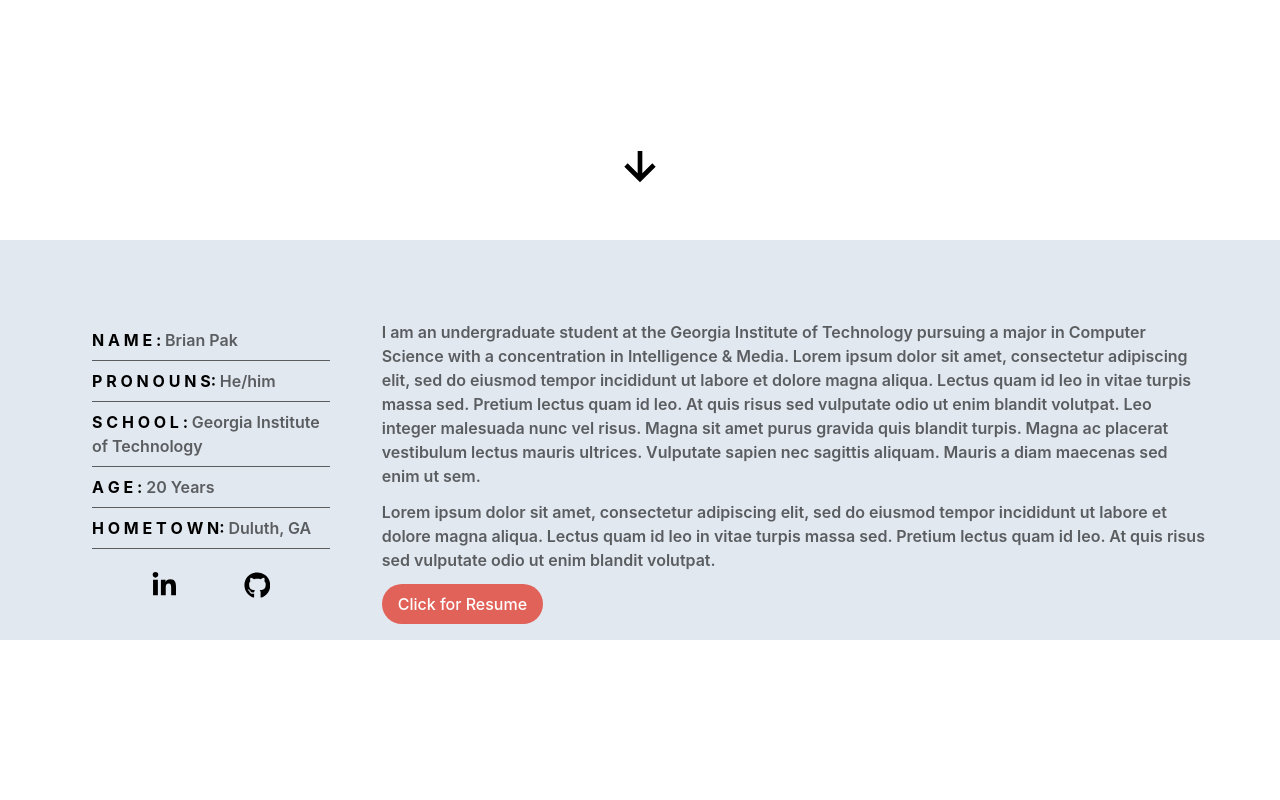
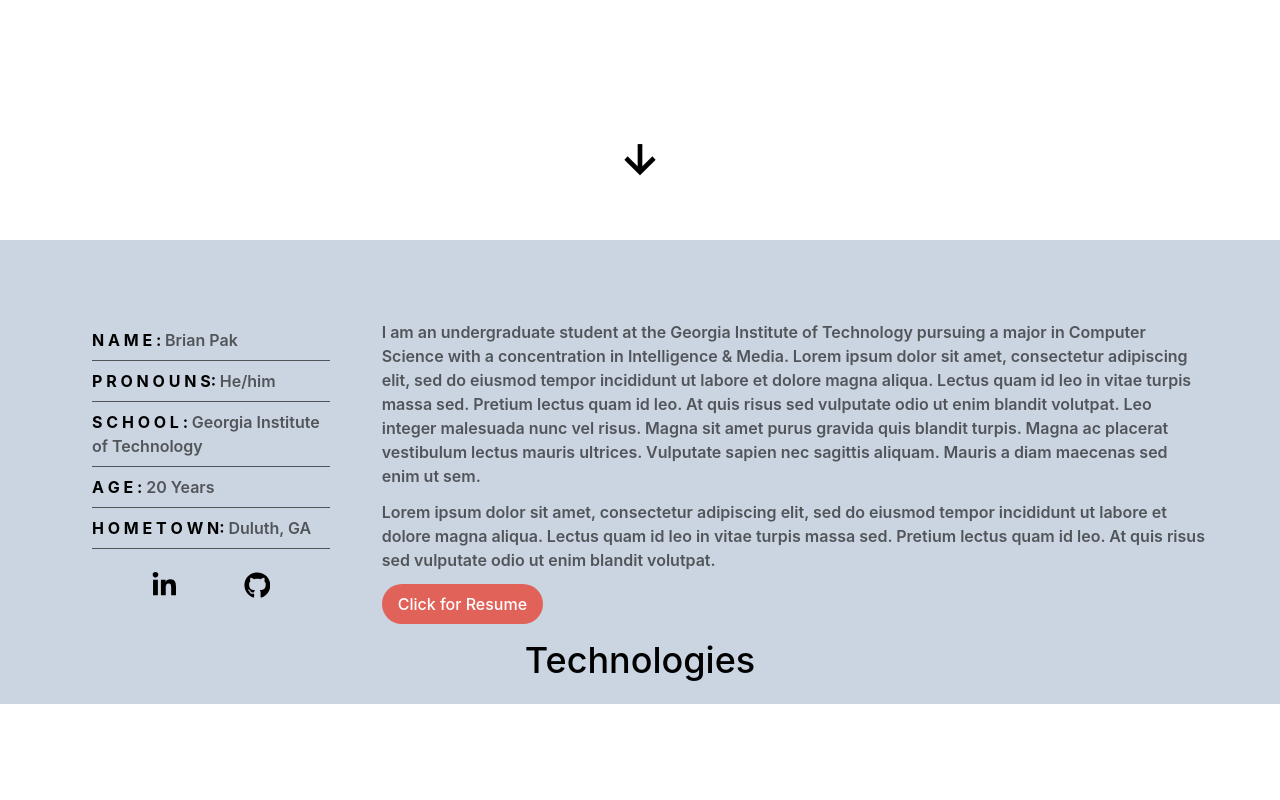
Before and after one commit to brianpak2402/site, a Next.js app: page / in a window 1280 px wide. Shown: the part 600-1400 px from the top of the page. Before the commit the page ends 1280 px from the top, so only its background shows below. Built offline with nearby package versions, Linux system fonts and the light colour scheme.

Commit message:
resolve preloader bug

```diff
--- a/app/Preloader.tsx
+++ b/app/Preloader.tsx
@@ -2,7 +2,7 @@ import React from 'react';
 
 export default function Preloader() {
   return (
-      <div className="fixed top-0 left-0 w-full h-full flex justify-center items-center bg-white animate-fadeOut opacity-0">
+      <div className="fixed top-0 left-0 w-full h-full flex justify-center items-center bg-white animate-fadeOut opacity-0 pointer-events-none">
           <div className="absolute top-1/2 left-1/2 spinner-border animate-spin inline-block w-16 h-16 border-2 border-black border-t-white rounded-full" >
                 <span className="spinner-rotate"></span>
           </div>
--- a/app/layout.tsx
+++ b/app/layout.tsx
@@ -20,7 +20,7 @@ export default function RootLayout({
 
       <body>
         {/* <Navbar/> */}
-        {/* <Preloader/> */}
+        <Preloader/>
         {children}
       </body>
     </html>
--- a/app/page.tsx
+++ b/app/page.tsx
@@ -15,8 +15,8 @@ export default function Home() {
         </div>
         <BiDownArrowAlt className='animate-bounce h-14 w-14 self-center mt-auto'/>
       </section>
-      <section className='py-10'>
-        <div className='flex flex-row bg-slate-200 h-screen/2 px-14 py-16 justify-between'>
+      <section className='py-10 h-screen/2'>
+        <div className='flex flex-row bg-slate-300  px-14 py-16 justify-between'>
           <div className='m-4 items-start w-1/4 px-5'>
             <ul className='roboto-mono'>
               <li className='py-2 flex flex-row border-b border-b-black/60'>
@@ -69,6 +69,12 @@ export default function Home() {
           </div>
         </div>
       </section>
+      <section className='py-10 h-screen-3/4 flex flex-col items-center'>
+        <h1>Technologies</h1>
+      </section>
+      <section className='h-screen bg-neutral-300'>
+
+      </section>
     </main>
   )
 }
--- a/tailwind.config.js
+++ b/tailwind.config.js
@@ -12,9 +12,29 @@ module.exports = {
       },
       height: {
         'screen/2': '50vh',
+        'screen-3/4': '75vh',
       },
       colors: {
         'notion-legacy-red': '#e16259',
+        'notion-bg-gray': '#ebeced',
+        'notion-bg-brown': '#e9e5e3',
+        'notion-bg-orange': '#faevdd',
+        'notion-bg-yellow': '#fbf3db',
+        'notion-bg-green': '#ddedea',
+        'notion-bg-blue': '#ddebf1',
+        'notion-bg-purple': '#eae4f2',
+        'notion-bg-pink': '#f4dfeb',
+        'notion-bg-red': '#fbe4e4',
+        'notion-text-default': '#37352F',
+        'notion-text-gray': '#9b9a97',
+        'notion-text-brown': '#64473a',
+        'notion-text-orange': '#d9730d',
+        'notion-text-yellow': '#dfab01',
+        'notion-text-green': '#0f7b6c',
+        'notion-text-blue': '#0b6e99',
+        'notion-text-purple': '#6940a5',
+        'notion-text-pink': '#ad1a72',
+        'notion-text-red': '#e03e3e',
       },
       animation: {
         fadeOut: 'fadeOut 1s ease-in-out',
```
